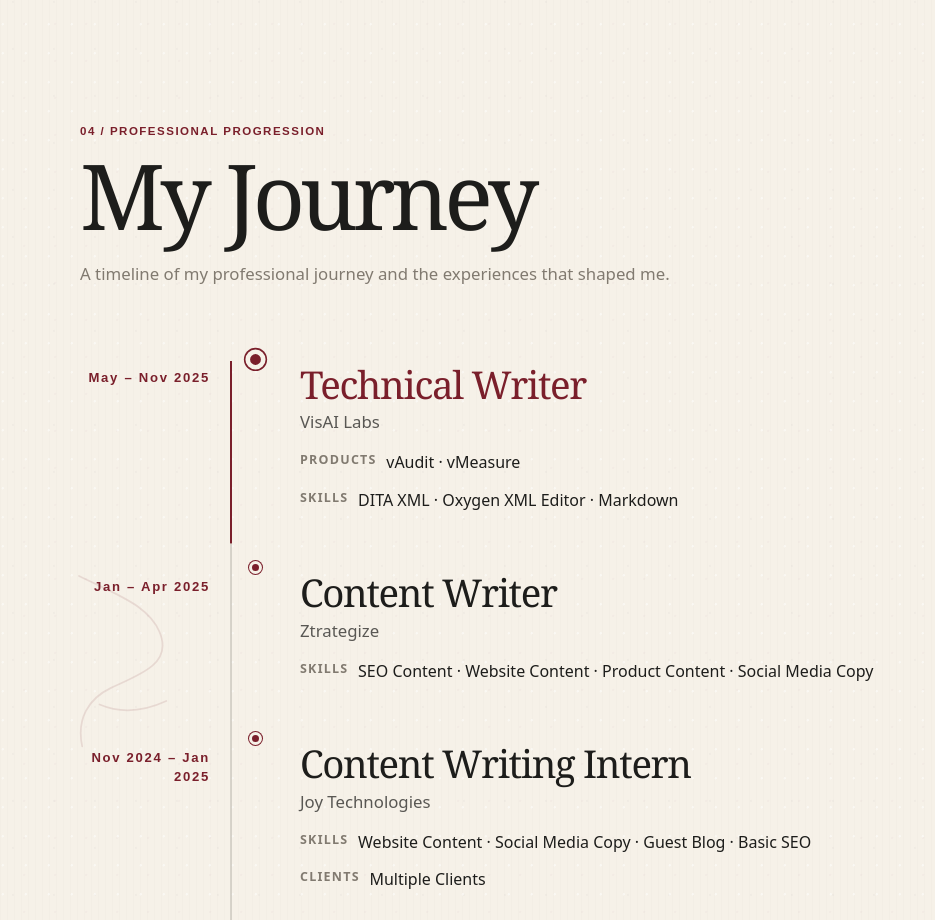
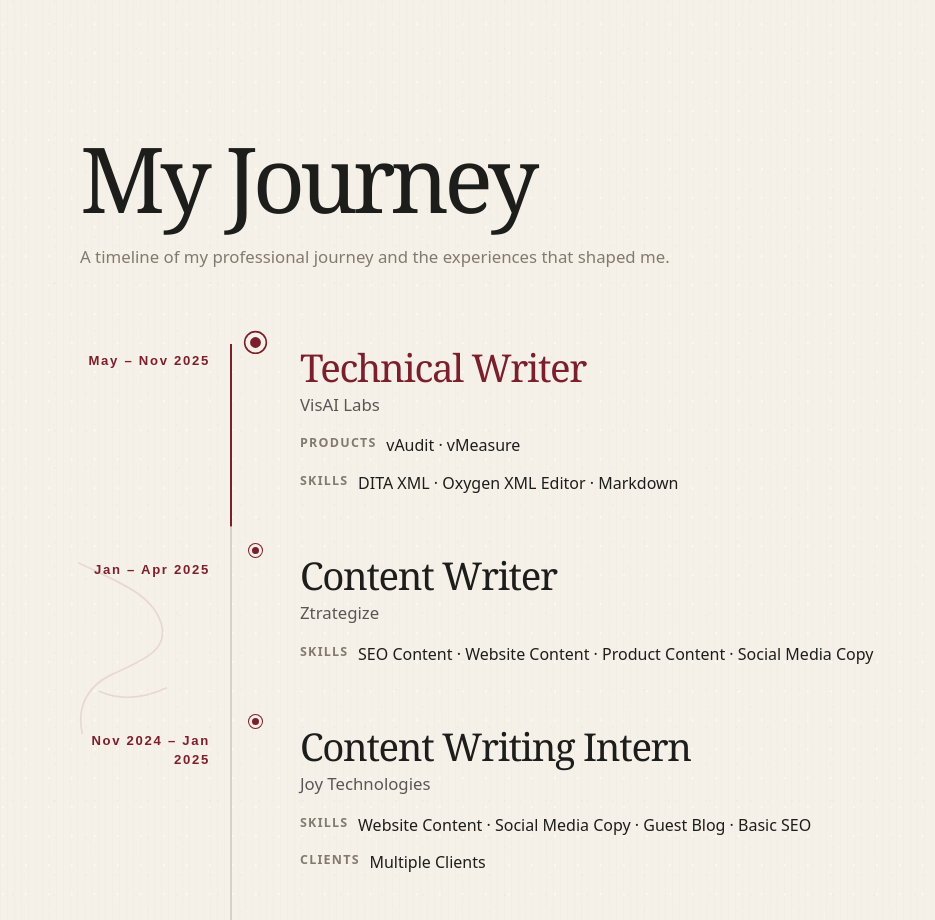
Before and after one commit to Gajamathi/gajalakshmi-portfolio, a React (Vite) app: page / in a window 1280 px wide. Shown: the part 5720-6640 px from the top of the page, without its empty margins (0-935 px from the left). Built offline with nearby package versions, Linux system fonts and the light colour scheme.

Commit message:
Remove unapproved numbered section labels and About transition text

```diff
--- a/MyJourney.tsx
+++ b/MyJourney.tsx
@@ -37,7 +37,6 @@
   return (
     <section ref={ref} id="journey" className="journey scene" aria-labelledby="journey-heading">
       <div className="section-frame">
-        <div className="section-kicker">04 / PROFESSIONAL PROGRESSION</div>
         <h2 id="journey-heading" className="section-title">My Journey</h2>
         <p className="section-intro">A timeline of my professional journey and the experiences that shaped me.</p>
 
```
